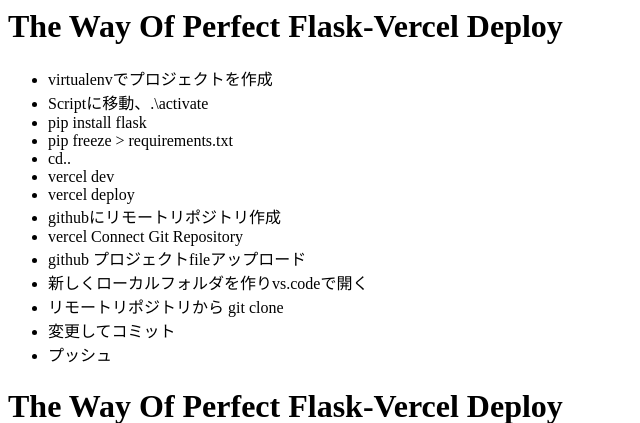
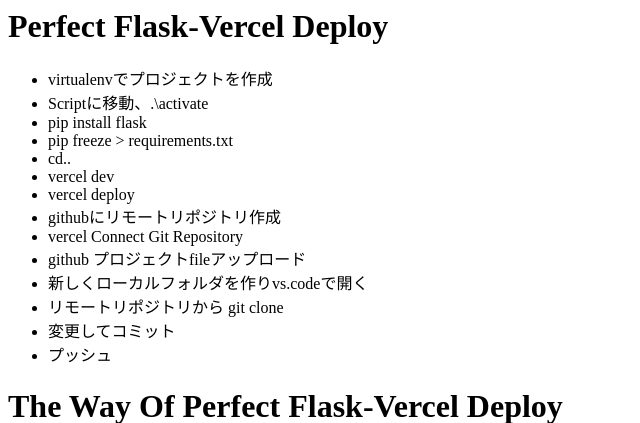
Before and after one commit to tokoshika/Perfect-Flask-VercelDev, a Flask app: page / in a window 1280 px wide. Shown: the top 423 px of the page, without its empty margins (0-640 px from the left). Run offline with Flask 3, Linux system fonts and the light colour scheme.

Commit message:
add-message

```diff
--- a/templates/index.html
+++ b/templates/index.html
@@ -5,7 +5,7 @@
     <title>Document</title>
   </head>
   <body>
-    <h1>The Way Of Perfect Flask-Vercel Deploy</h1>
+    <h1>Perfect Flask-Vercel Deploy</h1>
     <ul>
       <li>virtualenvでプロジェクトを作成</li>
       <li>Scriptに移動、.\activate</li>
```
